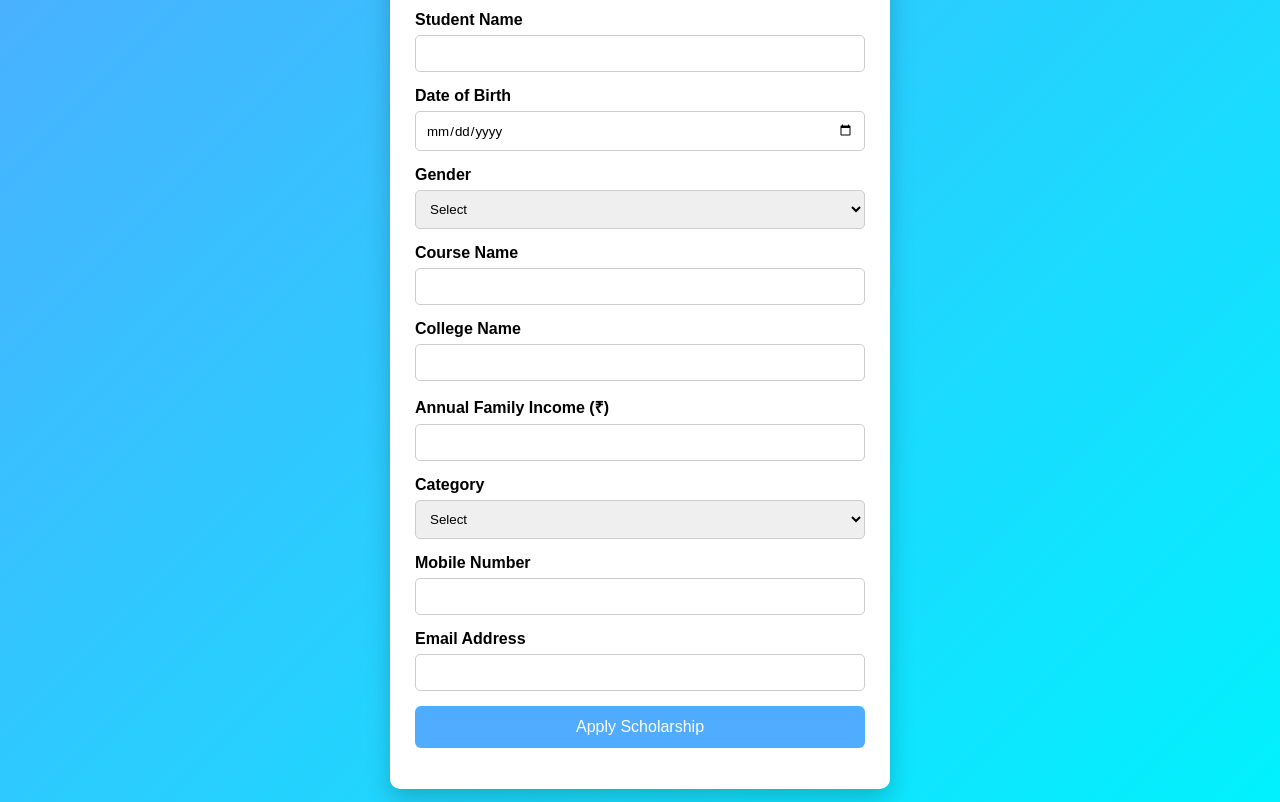
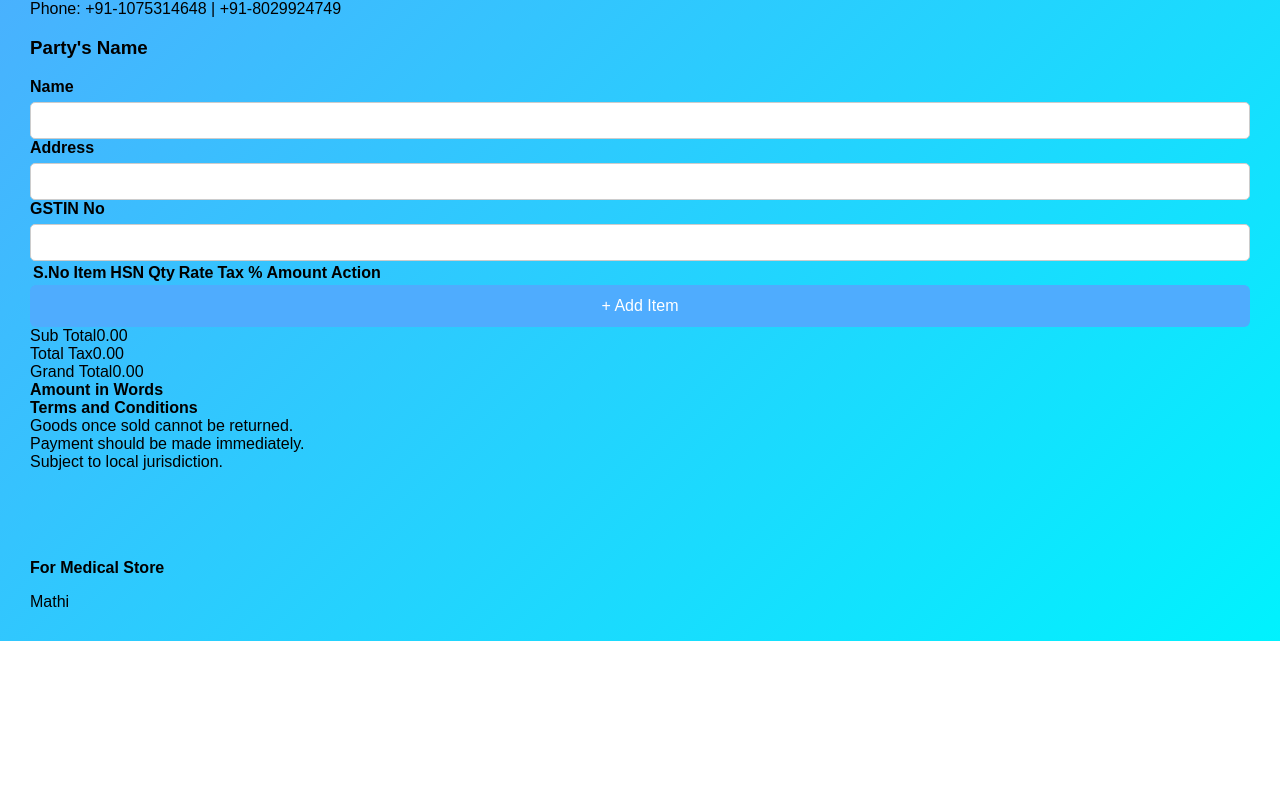
Before and after one commit to Sumathi-T-2003/githubmca1, a website: page index.html in a window 1280 px wide. Shown: the part 160-962 px from the top of the page. After the commit the page ends 801 px from the top, so only its background shows below. Drawn offline with Linux system fonts and the light colour scheme; files that its build step writes are made by us from their sources.

Commit message:
medical bill form

```diff
--- a/index.html
+++ b/index.html
@@ -2,79 +2,75 @@
 <html lang="en">
 <head>
   <meta charset="UTF-8">
-  <title>Scholarship Application Form</title>
-  <link rel="stylesheet" href="src/style.css">
+  <title>Medical Tax Invoice</title>
+  <link rel="stylesheet" href="style.css">
 </head>
 <body>
 
-  <div class="container">
-    <h1>🎓 Scholarship Application Form</h1>
+<div class="invoice">
 
-    <form id="scholarshipForm">
+  <div class="top-bar">TAX INVOICE</div>
 
-      <div class="form-group">
-        <label>Student Name</label>
-        <input type="text" id="name" required>
+  <div class="header">
+    <h1>MEDICAL INVOICE</h1>
+    <p>Address: Church Street, Bengaluru</p>
+    <p>Phone: +91-1075314648 | +91-8029924749</p>
   </div>
 
-      <div class="form-group">
-        <label>Date of Birth</label>
-        <input type="date" id="dob" required>
+  <div class="party">
+    <h3>Party's Name</h3>
+    <div class="party-grid">
+      <label>Name</label><input>
+      <label>Address</label><input>
+      <label>GSTIN No</label><input>
+    </div>
   </div>
 
-      <div class="form-group">
-        <label>Gender</label>
-        <select id="gender" required>
-          <option value="">Select</option>
-          <option>Male</option>
-          <option>Female</option>
-          <option>Other</option>
-        </select>
+  <table>
+    <thead>
+      <tr>
+        <th>S.No</th>
+        <th>Item</th>
+        <th>HSN</th>
+        <th>Qty</th>
+        <th>Rate</th>
+        <th>Tax %</th>
+        <th>Amount</th>
+        <th>Action</th>
+      </tr>
+    </thead>
+    <tbody id="items"></tbody>
+  </table>
+
+  <button class="add-btn" onclick="addRow()">+ Add Item</button>
+
+  <div class="totals">
+    <div><span>Sub Total</span><span id="subTotal">0.00</span></div>
+    <div><span>Total Tax</span><span id="totalTax">0.00</span></div>
+    <div class="grand"><span>Grand Total</span><span id="grandTotal">0.00</span></div>
   </div>
 
-      <div class="form-group">
-        <label>Course Name</label>
-        <input type="text" id="course" required>
+  <div class="bottom">
+    <div class="left">
+      <strong>Amount in Words</strong>
+      <div class="box" id="amountWords"></div>
+
+      <strong>Terms and Conditions</strong>
+      <div class="box">
+        Goods once sold cannot be returned.<br>
+        Payment should be made immediately.<br>
+        Subject to local jurisdiction.
+      </div>
     </div>
 
-      <div class="form-group">
-        <label>College Name</label>
-        <input type="text" id="college" required>
+    <div class="signature"><br><br><br><br>
+      <p><b>For Medical Store</b></p>
+      <div class="sign">Mathi</div>
+    </div>
   </div>
 
-      <div class="form-group">
-        <label>Annual Family Income (₹)</label>
-        <input type="number" id="income" required>
 </div>
 
-      <div class="form-group">
-        <label>Category</label>
-        <select id="category" required>
-          <option value="">Select</option>
-          <option>General</option>
-          <option>OBC</option>
-          <option>SC</option>
-          <option>ST</option>
-        </select>
-      </div>
-
-      <div class="form-group">
-        <label>Mobile Number</label>
-        <input type="tel" id="mobile" required>
-      </div>
-
-      <div class="form-group">
-        <label>Email Address</label>
-        <input type="email" id="email" required>
-      </div>
-
-      <button type="submit">Apply Scholarship</button>
-
-    </form>
-
-    <p id="message"></p>
-  </div>
-
-  <script src="src/index.js"></script>
+<script src="script.js"></script>
 </body>
 </html>
```
Lines whose indentation alone changed are shown as unchanged.
